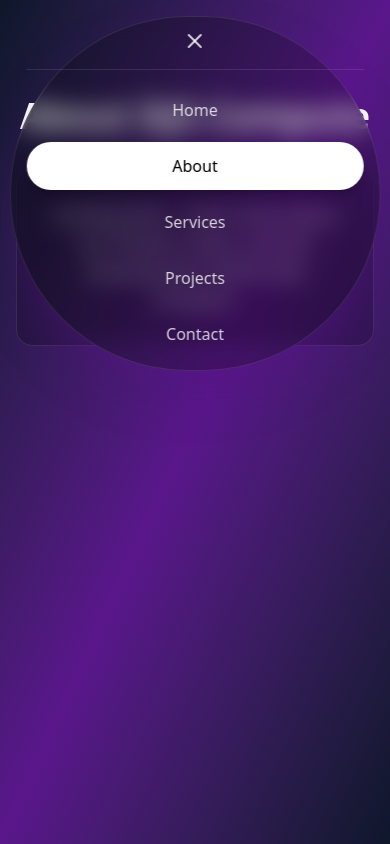
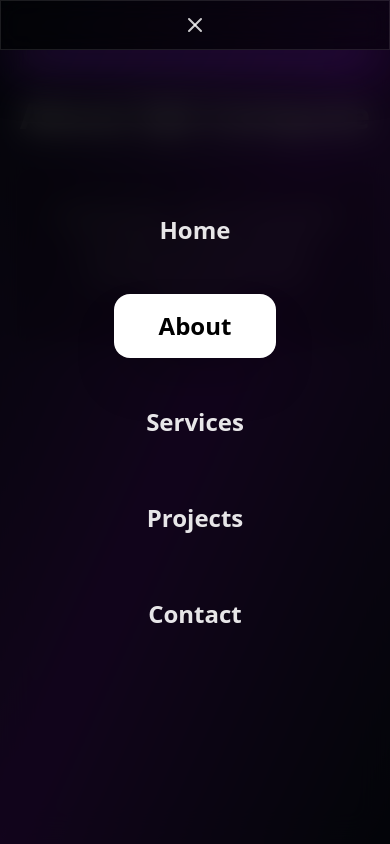
Before and after one commit to djscompute/DJS-Compute-Official-Website, a Next.js app: page /about in a window 390 px wide. Both pictures are taken after a click on the button 195 px from the left and 41 px from the top of the page. Built offline with nearby package versions, Linux system fonts and the light colour scheme.

Commit message:
Mobile navbar fixed

```diff
--- a/app/components/navbar.tsx
+++ b/app/components/navbar.tsx
@@ -23,8 +23,9 @@ export function Navbar() {
   }
 
   return (
-    <nav className="fixed top-4 left-1/2 transform -translate-x-1/2 z-50 w-[95%] sm:w-[80%] md:w-[70%] lg:w-[60%] max-w-4xl">
-      <div className="bg-black/20 backdrop-blur-md border border-white/10 rounded-full px-4 sm:px-6 py-3 shadow-2xl shadow-purple-900/50 drop-shadow-md">
+    <>
+      <nav className="fixed top-0 left-0 z-50 w-full md:top-4 md:left-1/2 md:transform md:-translate-x-1/2 md:w-[70%] lg:w-[60%] md:max-w-4xl">
+        <div className="bg-black/20 backdrop-blur-md border border-white/10 rounded-none md:rounded-full px-4 sm:px-6 py-3 shadow-2xl shadow-purple-900/50 drop-shadow-md">
           <div className="flex items-center justify-center md:justify-between">
 
 
@@ -53,20 +54,33 @@ export function Navbar() {
               {isOpen ? <X size={24} /> : <Menu size={24} />}
             </button>
           </div>
+        </div>
+      </nav>
 
-        {/* Mobile Navigation */}
+      {/* Full-screen Mobile Navigation Modal */}
       {isOpen && (
-          <div className="md:hidden mt-4 pt-4 border-t border-white/10">
-            <div className="flex flex-col space-y-2">
-              {navItems.map((item) => (
+        <div className="fixed inset-0 z-40 md:hidden">
+          {/* Backdrop */}
+          <div
+            className="absolute inset-0 bg-black/80 backdrop-blur-lg"
+            onClick={() => setIsOpen(false)}
+          />
+
+          {/* Modal Content */}
+          <div className="relative z-50 flex flex-col items-center justify-center min-h-screen p-8">
+            <div className="flex flex-col space-y-8 text-center">
+              {navItems.map((item, index) => (
                 <Link
                   key={item.name}
                   href={item.href}
-                  className={`relative px-4 py-3 rounded-full text-base font-medium transition-all duration-300 text-center ${
+                  className={`relative px-8 py-4 rounded-2xl text-2xl font-semibold transition-all duration-300 transform hover:scale-105 ${
                     isActive(item.href)
-                      ? "bg-white text-black shadow-lg"
-                      : "text-white/80 hover:text-white hover:bg-white/10 hover:shadow-lg hover:shadow-purple-500/50"
+                      ? "bg-white text-black shadow-2xl"
+                      : "text-white/90 hover:text-white hover:bg-white/10 hover:shadow-2xl hover:shadow-purple-500/30"
                   }`}
+                  style={{
+                    animationDelay: `${index * 100}ms`
+                  }}
                   onClick={() => setIsOpen(false)}
                 >
                   {item.name}
@@ -74,8 +88,8 @@ export function Navbar() {
               ))}
             </div>
           </div>
+        </div>
       )}
-      </div>
-    </nav>
+    </>
   )
 }
```
Lines whose indentation alone changed are shown as unchanged.
